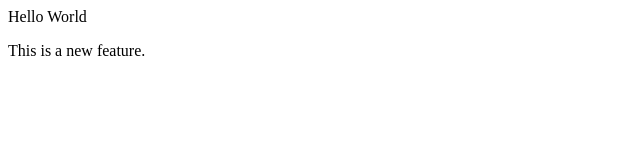
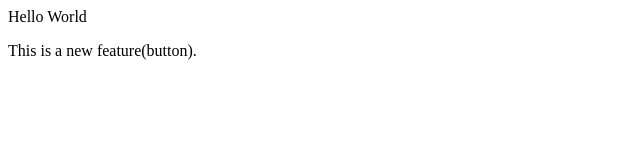
Before and after one commit to Sam16-swag/LocalRepo, a plain HTML site: page index.html in a window 1280 px wide. Shown: the full height of the page, 0-640 px from the left. Drawn offline with Linux system fonts and the light colour scheme.

```diff
--- a/index.html
+++ b/index.html
@@ -1,4 +1,2 @@
 <p>Hello World</p>
-<p>
-    This is a new feature.
-</p>
+<p>This is a new feature(button).</p>
```
